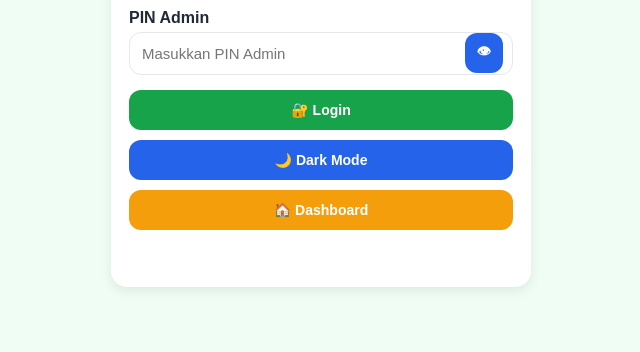
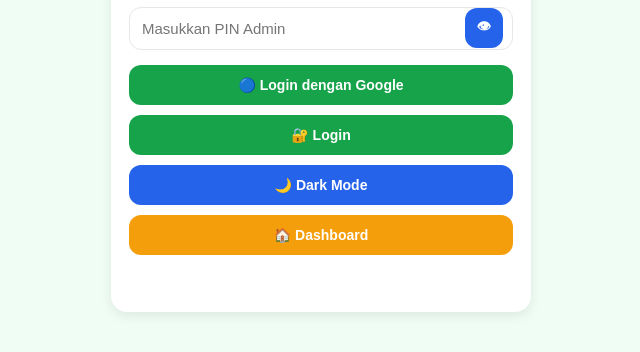
Before and after one commit to syahramadhan128-oss/Keuangan-pribadi, a plain HTML site: page login.html in a window 1280 px wide. Shown: the part 370-722 px from the top of the page, without its empty margins (319-959 px from the left). Drawn offline with Linux system fonts and the light colour scheme; files whose address does not match are found by name.

Commit message:
Update login.html

```diff
--- a/login.html
+++ b/login.html
@@ -116,6 +116,14 @@
             </div>
 
            <div class="login-actions">
+
+    <button
+        class="btn btn-success btn-full"
+        onclick="loginGoogle()">
+
+        🔵 Login dengan Google
+
+    </button>
 
     <button
         class="btn btn-primary btn-full"
```
Lines whose indentation alone changed are shown as unchanged.
